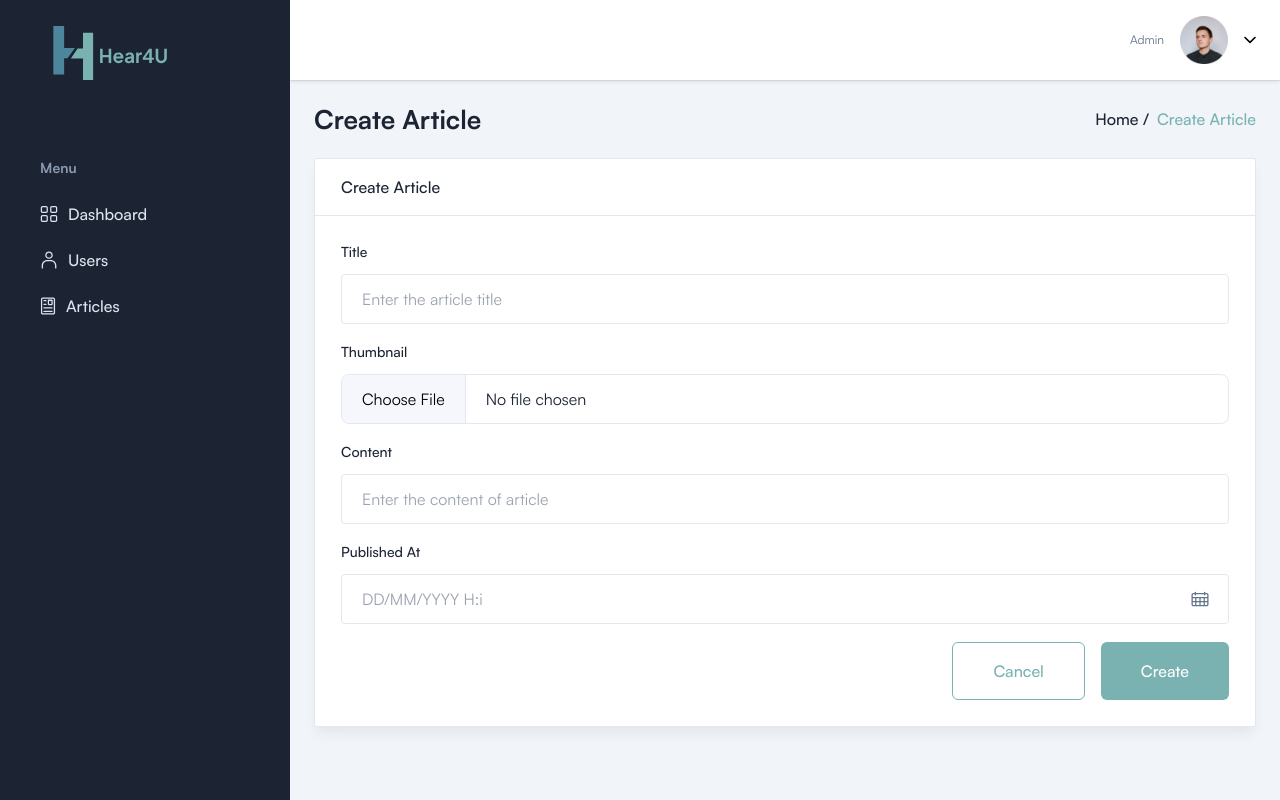
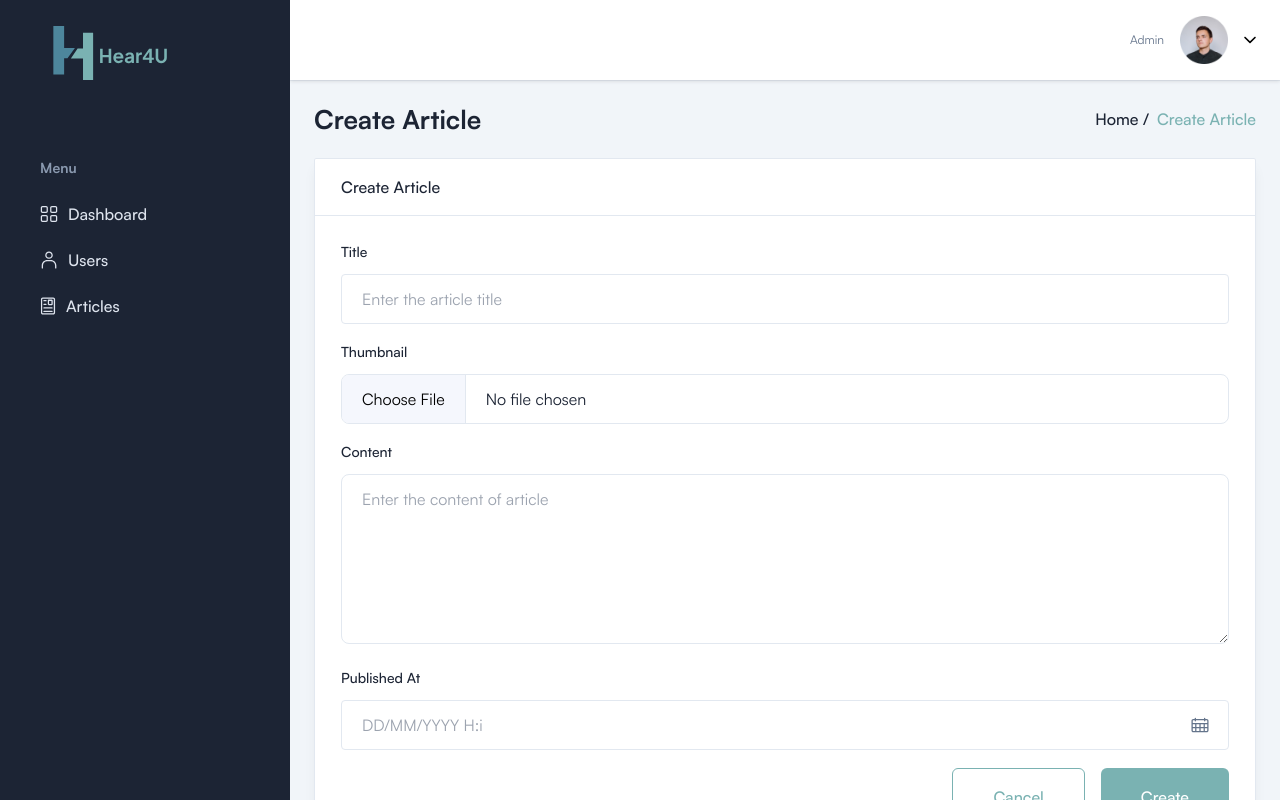
Before and after one commit to HEAR4U-bangkit/cc-hear4u-admin, a Next.js app: page /articles/create in a window 1280 px wide. Built offline with nearby package versions, Linux system fonts and the light colour scheme; no server answers.

Commit message:
style: add textarea component and apply to article content

```diff
--- a/src/app/(home)/articles/[id]/page.jsx
+++ b/src/app/(home)/articles/[id]/page.jsx
@@ -5,6 +5,7 @@ import Button from "@/components/Button";
 import ErrorPage from "@/components/ErrorPage";
 import DatePicker from "@/components/Input/DatePicker";
 import FileInput from "@/components/Input/FileInput";
+import TextArea from "@/components/Input/TextArea";
 import InputGroup from "@/components/InputGroup";
 import Spinner from "@/components/Spinner";
 import { useGetOneArticle, useUpdateArticle } from "@/hooks/useArticle";
@@ -136,13 +137,12 @@ export default function UpdateArticle({ params }) {
                   placeholder="Enter the thumbnail"
                 />
 
-                <InputGroup
+                <TextArea
                   label={"Content"}
-                  type="text"
                   name="content"
                   onChange={handleChange}
+                  placeholder="Enter the content of article"
                   value={formik.values.content}
-                  placeholder="Enter the content of article"
                 />
 
                 <DatePicker
--- a/src/app/(home)/articles/create/page.jsx
+++ b/src/app/(home)/articles/create/page.jsx
@@ -4,6 +4,7 @@ import Breadcrumb from "@/components/Breadcrumb";
 import Button from "@/components/Button";
 import DatePicker from "@/components/Input/DatePicker";
 import FileInput from "@/components/Input/FileInput";
+import TextArea from "@/components/Input/TextArea";
 import InputGroup from "@/components/InputGroup";
 import { useCreateArticle } from "@/hooks/useArticle";
 import { useGetToken } from "@/hooks/useToken";
@@ -106,9 +107,8 @@ export default function CreateArticle() {
                 placeholder="Enter the thumbnail"
               />
 
-              <InputGroup
+              <TextArea
                 label={"Content"}
-                type="text"
                 name="content"
                 onChange={handleChange}
                 placeholder="Enter the content of article"
--- /dev/null
+++ b/src/components/Input/TextArea.jsx
@@ -0,0 +1,16 @@
+import React from "react";
+
+export default function TextArea({ label, ...rest }) {
+  return (
+    <div className="mb-4.5">
+      <label className="mb-3 block text-sm font-medium text-black dark:text-white">
+        {label}
+      </label>
+      <textarea
+        {...rest}
+        rows={6}
+        className="w-full rounded-lg border-[1.5px] border-stroke bg-transparent px-5 py-3 text-black outline-none transition focus:border-primary active:border-primary disabled:cursor-default disabled:bg-whiter dark:border-form-strokedark dark:bg-form-input dark:text-white dark:focus:border-primary"
+      ></textarea>
+    </div>
+  );
+}
```
